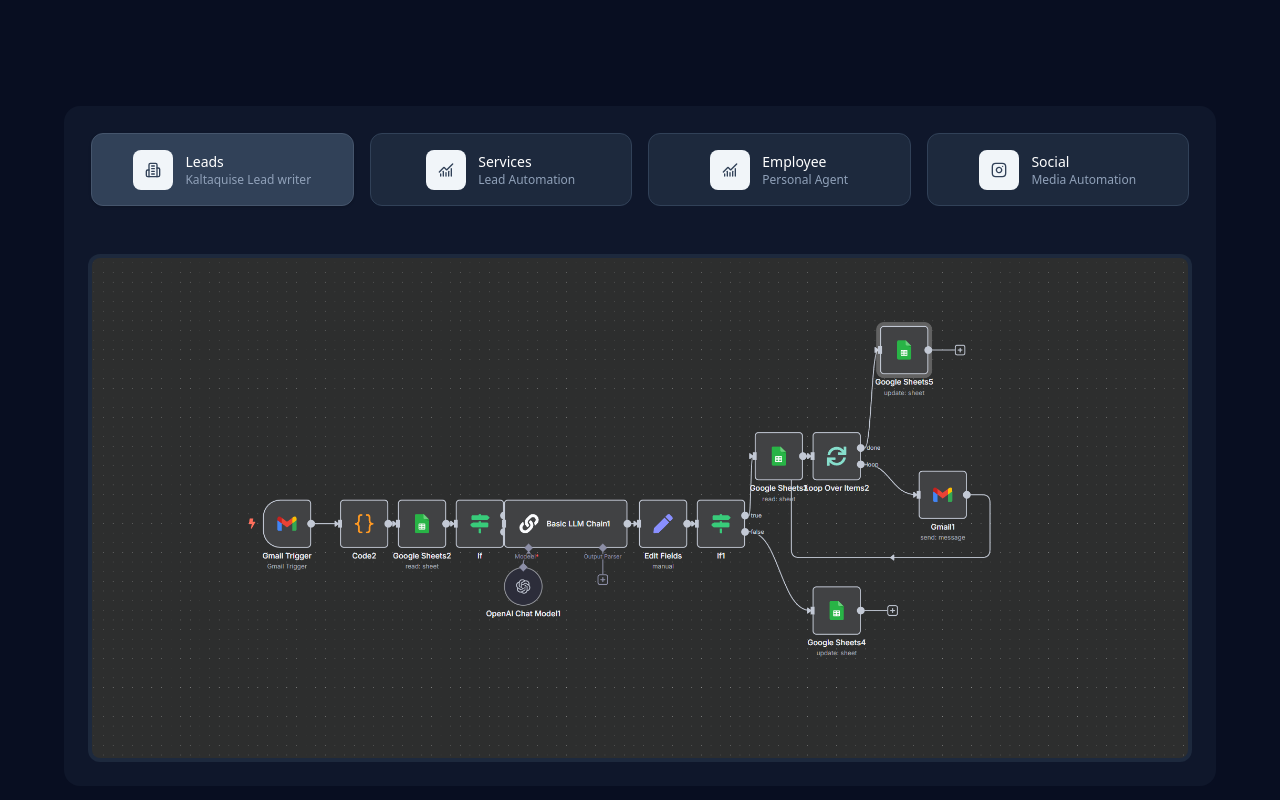
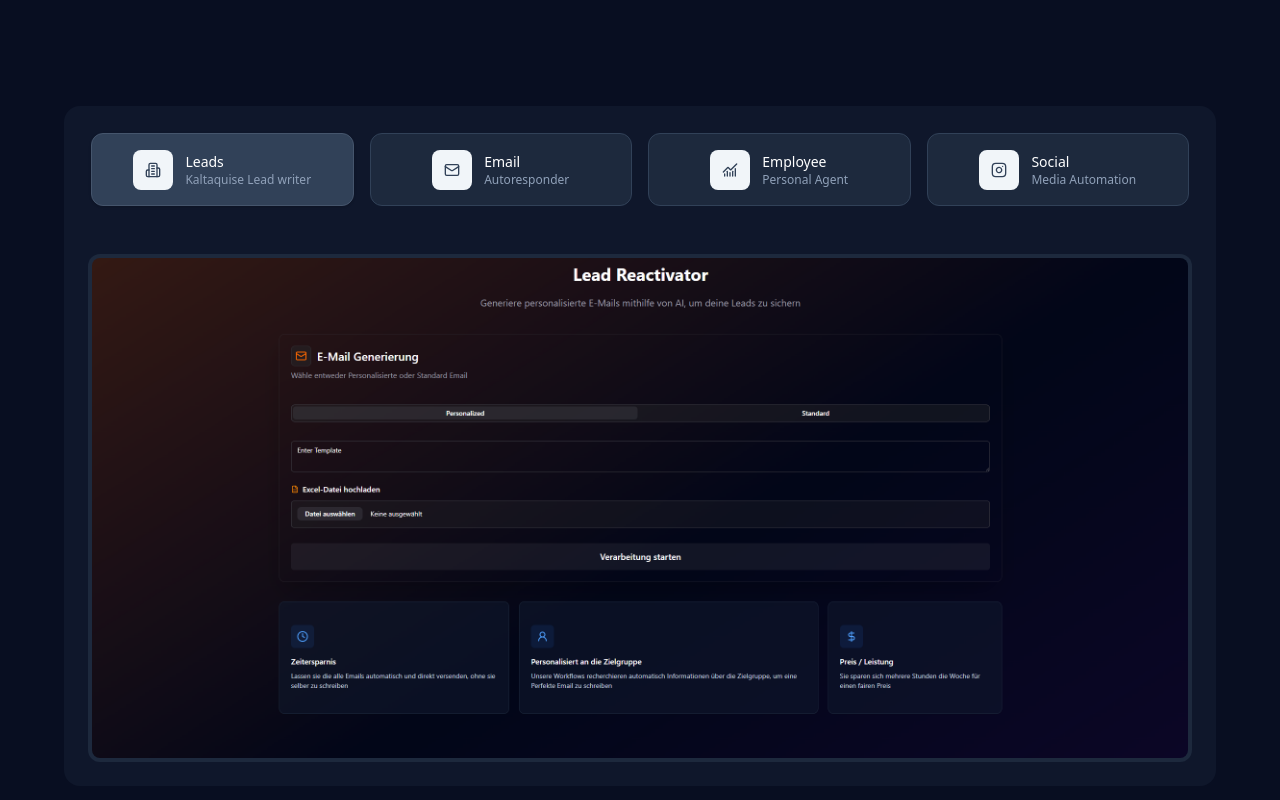
Before and after one commit to KreakxX/n8n-Agentur-Website, a Next.js app: page / in a window 1280 px wide. Shown: the part 2755-3555 px from the top of the page. Built offline with nearby package versions, Linux system fonts and the light colour scheme.

Commit message:
updated Homepage with Lead Reactivator UI

```diff
--- a/src/app/page.tsx
+++ b/src/app/page.tsx
@@ -960,11 +960,11 @@ export default function LandingPage() {
                          hover:bg-slate-750 transition-colors"
                 >
                   <div className="h-10 w-10 bg-slate-100 rounded-lg flex items-center justify-center">
-                    <ChartNoAxesCombined className="h-5 w-5 text-slate-700" />
+                    <Mail className="h-5 w-5 text-slate-700" />
                   </div>
                   <div className="text-left">
-                    <h3 className="text-white font-medium text-sm">Services</h3>
-                    <p className="text-slate-400 text-xs">Lead Automation</p>
+                    <h3 className="text-white font-medium text-sm">Email</h3>
+                    <p className="text-slate-400 text-xs">Autoresponder</p>
                   </div>
                 </TabsTrigger>
 
@@ -1002,7 +1002,7 @@ export default function LandingPage() {
               <TabsContent value="IT" className="mt-0">
                 <div className="bg-slate-800 rounded-xl p-1">
                   <img
-                    src="/MitarbeiterWorkflowNew.png"
+                    src="/LeadReactivator.png"
                     alt="Employee automation workflow"
                     className="w-full h-[500px] object-cover rounded-lg"
                   />
```
Also changed, not shown: public/LeadReactivator.png (added).
